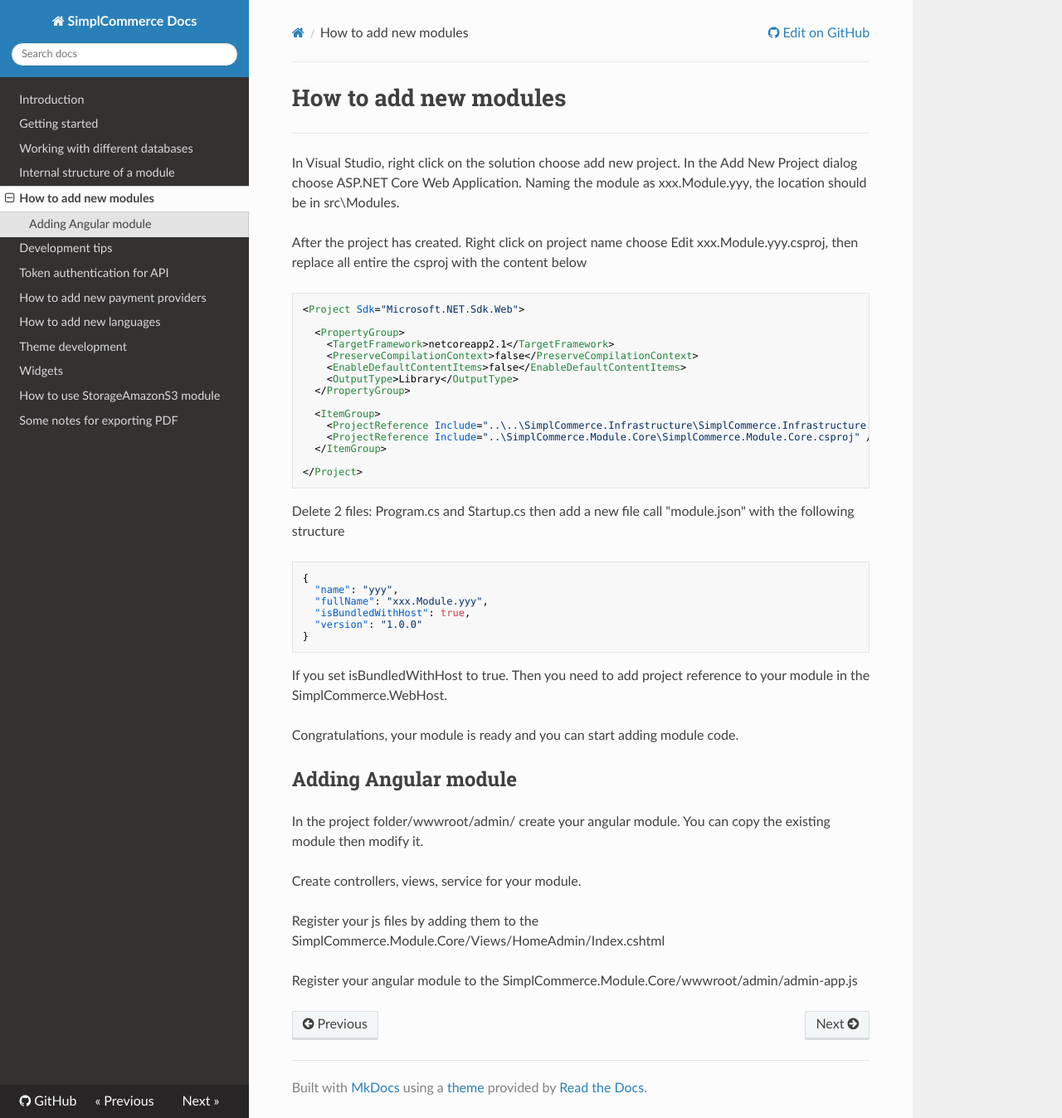
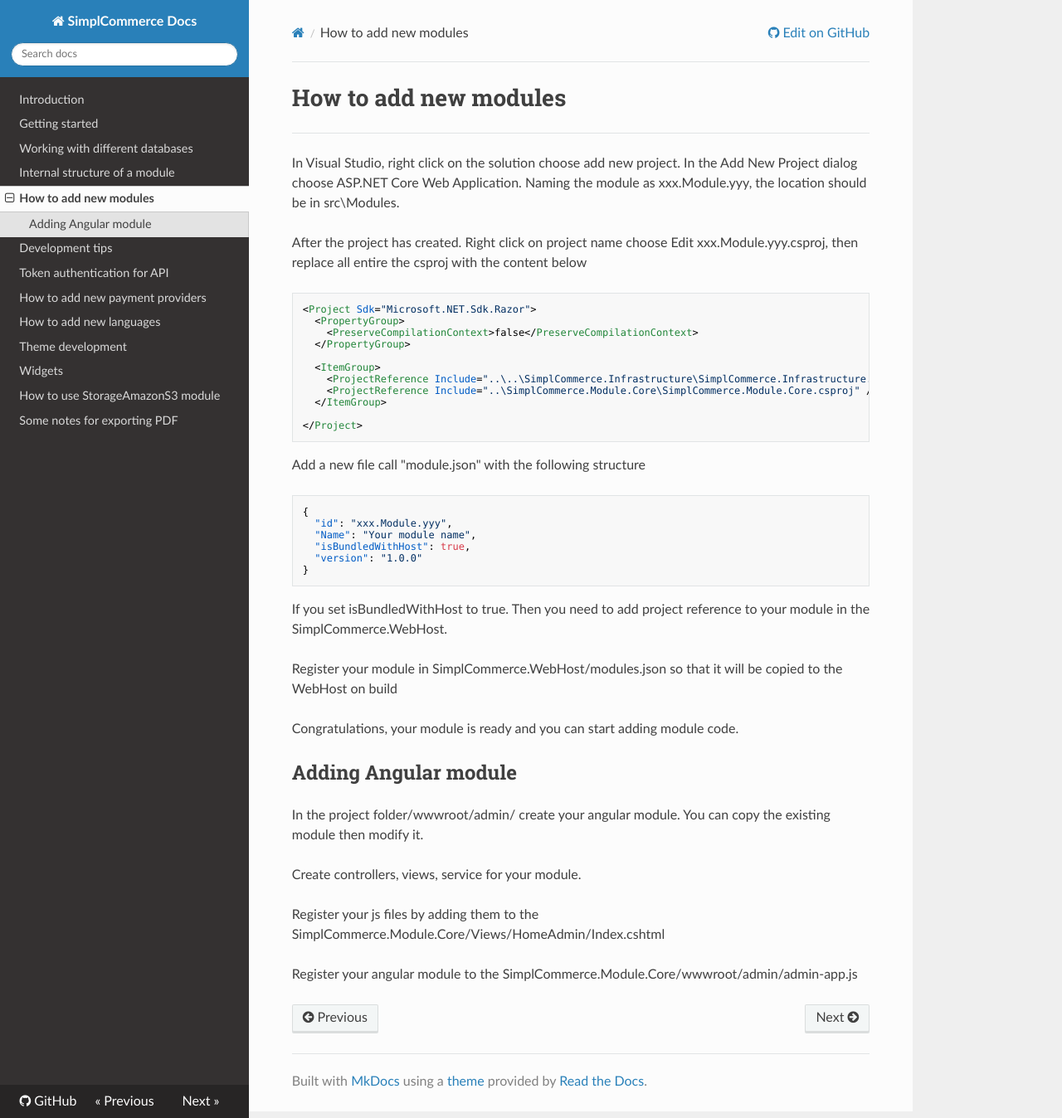
Before and after one commit to simplcommerce/docs, an MkDocs documentation site: the page built from docs/how-to-add-new-modules.md, in a window 1280 px wide and 1348 px high. Shown: the whole window at 83% size. Built offline with MkDocs 1.6.1, drawn with Linux system fonts in a browser that asks for light colours; nearby versions of some CDN libraries; old or Windows-style settings are respelled for this version of MkDocs.

Commit message:
up to date the docs

````diff
--- a/docs/how-to-add-new-modules.md
+++ b/docs/how-to-add-new-modules.md
@@ -7,13 +7,9 @@
 After the project has created. Right click on project name choose Edit xxx.Module.yyy.csproj, then replace all entire the csproj with the content below
 
 ```xml
-<Project Sdk="Microsoft.NET.Sdk.Web">
-
+<Project Sdk="Microsoft.NET.Sdk.Razor">
   <PropertyGroup>
-    <TargetFramework>netcoreapp2.1</TargetFramework>
     <PreserveCompilationContext>false</PreserveCompilationContext>
-    <EnableDefaultContentItems>false</EnableDefaultContentItems>
-    <OutputType>Library</OutputType>
   </PropertyGroup>
 
   <ItemGroup>
@@ -24,18 +20,20 @@
 </Project>
 ```
 
-Delete 2 files: Program.cs and Startup.cs then add a new file call "module.json" with the following structure
+Add a new file call "module.json" with the following structure
 
 ```json
 {
-  "name": "yyy",
-  "fullName": "xxx.Module.yyy",
+  "id": "xxx.Module.yyy",
+  "Name": "Your module name",
   "isBundledWithHost": true,
   "version": "1.0.0"
 }
 ```
 
 If you set isBundledWithHost to true. Then you need to add project reference to your module in the SimplCommerce.WebHost.
+
+Register your module in SimplCommerce.WebHost/modules.json so that it will be copied to the WebHost on build
 
 Congratulations, your module is ready and you can start adding module code.
 
````
